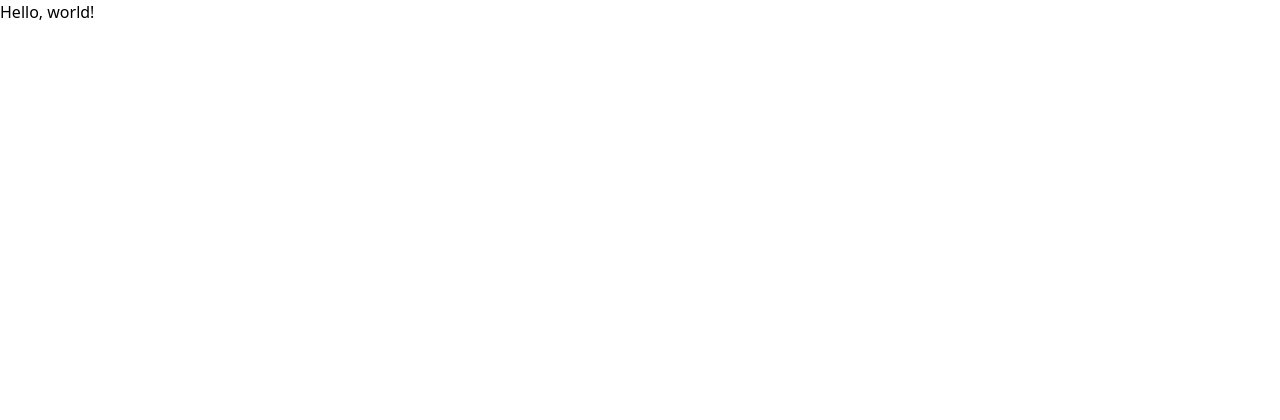
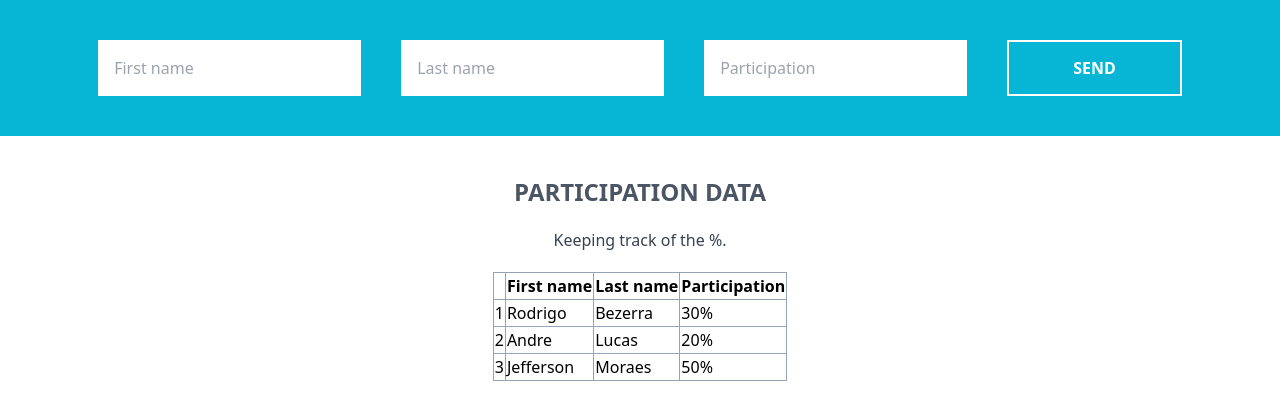
Before and after one commit to rodrigowb4ey/cotabox-challenge, a Vue app in the folder participation-form/: page / in a window 1280 px wide. Shown: the top 420 px of the page. Built offline with nearby package versions, Linux system fonts and the light colour scheme.

Commit message:
feat: Initial front-end structure

```diff
--- a/participation-form/src/App.vue
+++ b/participation-form/src/App.vue
@@ -1,5 +1,59 @@
-<script></script>
+<template>
+  <header class="flex items-center justify-center bg-cyan-500">
+    <form class="flex gap-10 py-10">
+      <input class="p-4" type="text" id="first-name" name="first-name" placeholder="First name" />
+      <input class="p-4" type="text" id="last-name" name="last-name" placeholder="Last name" />
+      <input
+        class="p-4"
+        type="int"
+        id="participation"
+        name="participation"
+        placeholder="Participation"
+      />
+      <button class="border-solid border-2 border-white text-white font-bold px-16" type="submit">
+        SEND
+      </button>
+    </form>
+  </header>
+  <main class="flex items-center justify-center align-middle flex-col">
+    <h1 class="mt-10 font-bold text-gray-600 text-2xl">PARTICIPATION DATA</h1>
+    <h2 class="py-5 text-gray-700">Keeping track of the %.</h2>
+    <section id="data-display">
+      <section id="data-table">
+        <table class="border-collapse border border-slate-400">
+          <thead>
+            <tr>
+              <th class="border border-slate-400"></th>
+              <th class="border border-slate-400">First name</th>
+              <th class="border border-slate-400">Last name</th>
+              <th class="border border-slate-400">Participation</th>
+            </tr>
+          </thead>
+          <tbody>
+            <tr v-for="(participant, index) in participants" :key="index">
+              <td class="border border-slate-400">{{ participant.id }}</td>
+              <td class="border border-slate-400">{{ participant.firstName }}</td>
+              <td class="border border-slate-400">{{ participant.lastName }}</td>
+              <td class="border border-slate-400">{{ participant.participation }}</td>
+            </tr>
+          </tbody>
+        </table>
+      </section>
+    </section>
+  </main>
+</template>
 
-<template>
-  <h1>Hello, world!</h1>
-</template>
+<script>
+export default {
+  name: 'App',
+  data() {
+    return {
+      participants: [
+        { id: 1, firstName: 'Rodrigo', lastName: 'Bezerra', participation: '30%' },
+        { id: 2, firstName: 'Andre', lastName: 'Lucas', participation: '20%' },
+        { id: 3, firstName: 'Jefferson', lastName: 'Moraes', participation: '50%' }
+      ]
+    }
+  }
+}
+</script>
--- a/participation-form/src/assets/main.css
+++ b/participation-form/src/assets/main.css
@@ -1,3 +1,9 @@
 @tailwind base;
 @tailwind components;
 @tailwind utilities;
+
+@layer base {
+  html, body {
+    height: 100%;
+  }
+}
```
